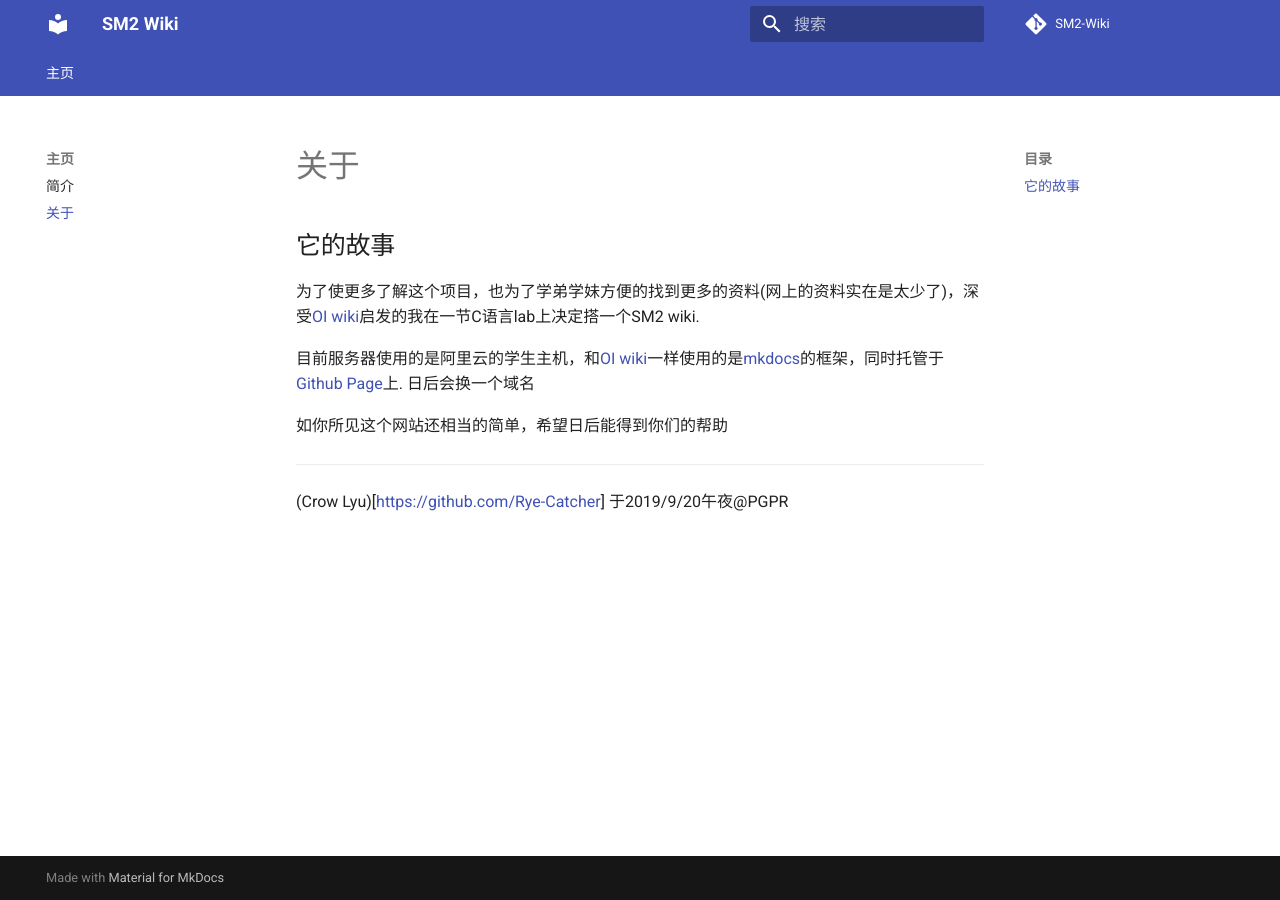
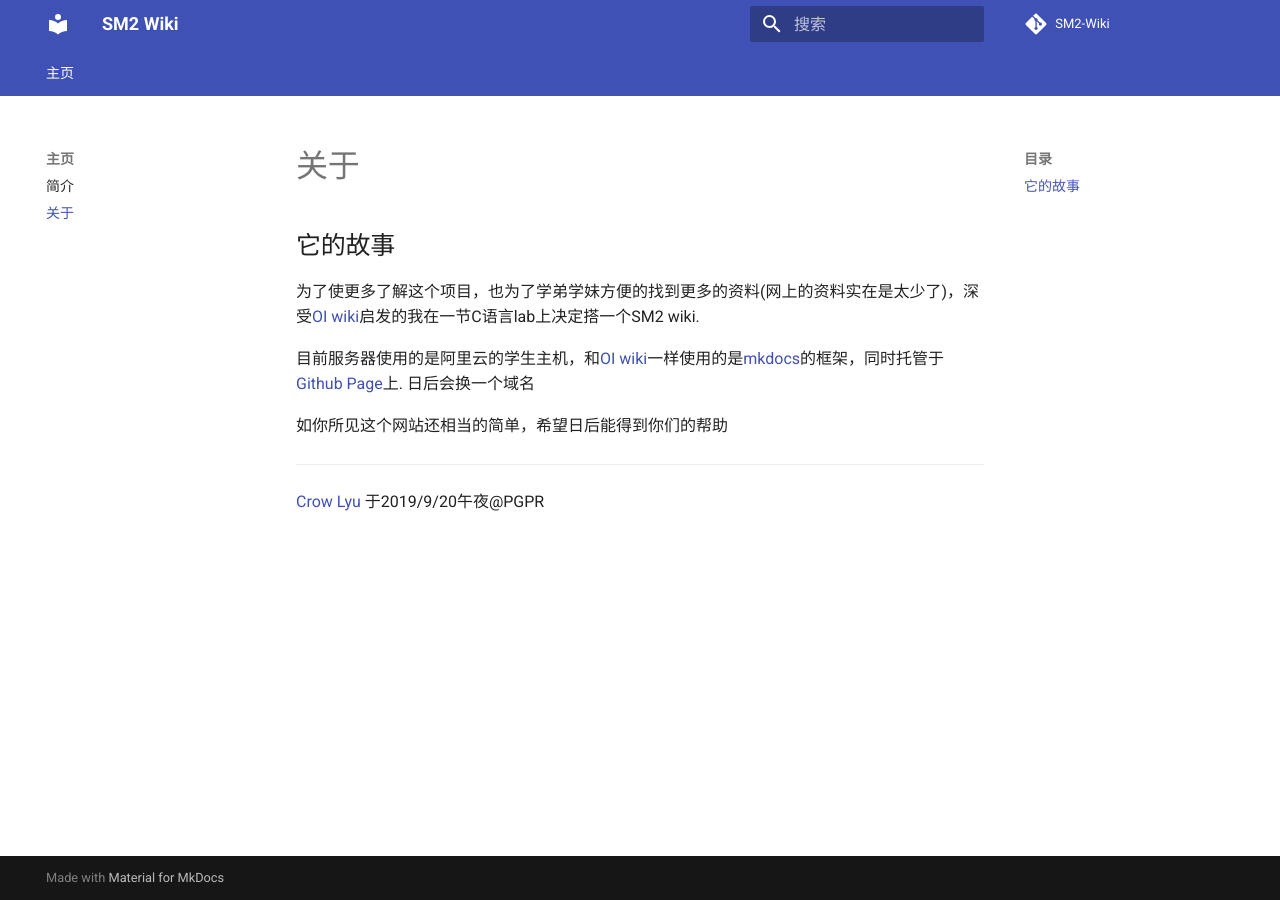
Before and after one commit to SM2-wiki/SM2-wiki, an MkDocs documentation site: the page built from docs/intro/about.md, in a window 1280 px wide. Built offline with MkDocs 1.6.1 and Material for MkDocs 9.7.7, drawn with Linux system fonts in a browser that asks for light colours; comment, search, counter and statistics services are not loaded.

Commit message:
Update about.md

```diff
--- a/docs/intro/about.md
+++ b/docs/intro/about.md
@@ -8,5 +8,5 @@
 
 ---
 
-(Crow Lyu)[https://github.com/Rye-Catcher]
+[Crow Lyu](https://github.com/Rye-Catcher)
 于2019/9/20午夜@PGPR
```
